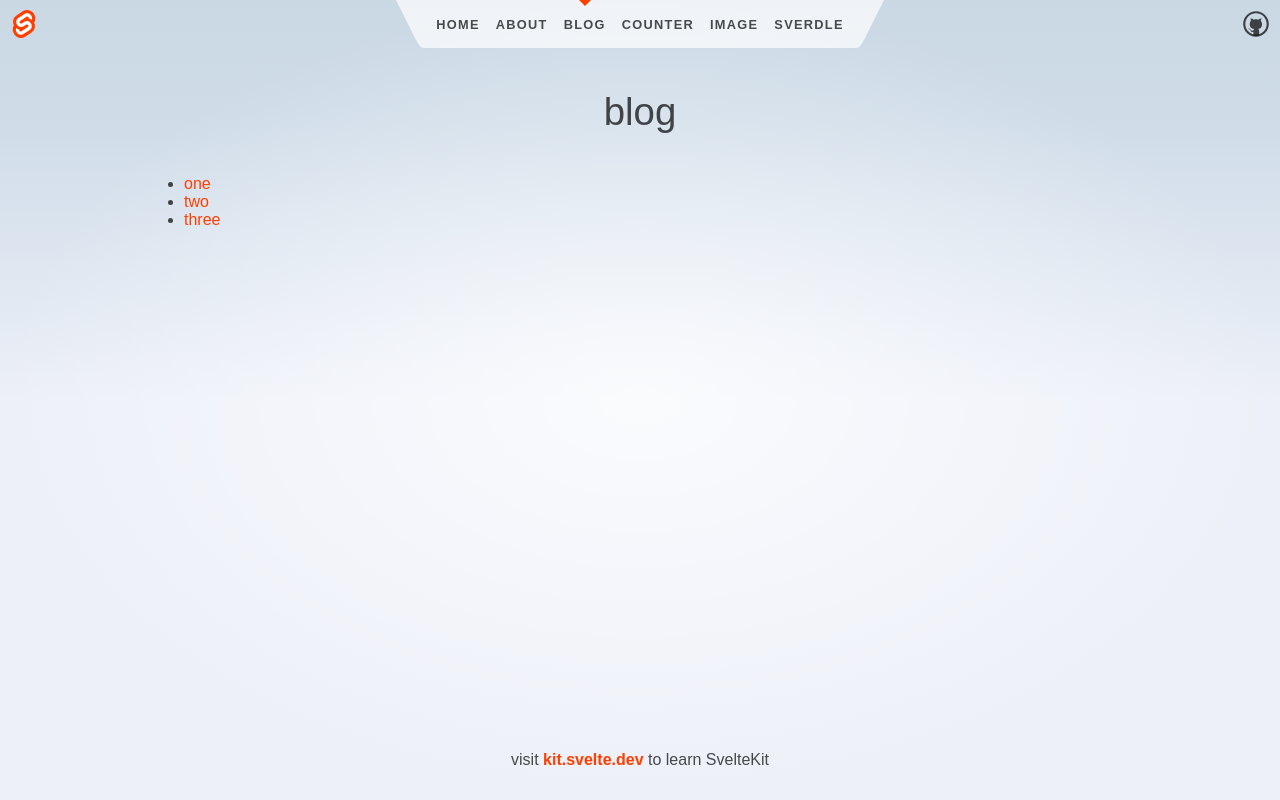
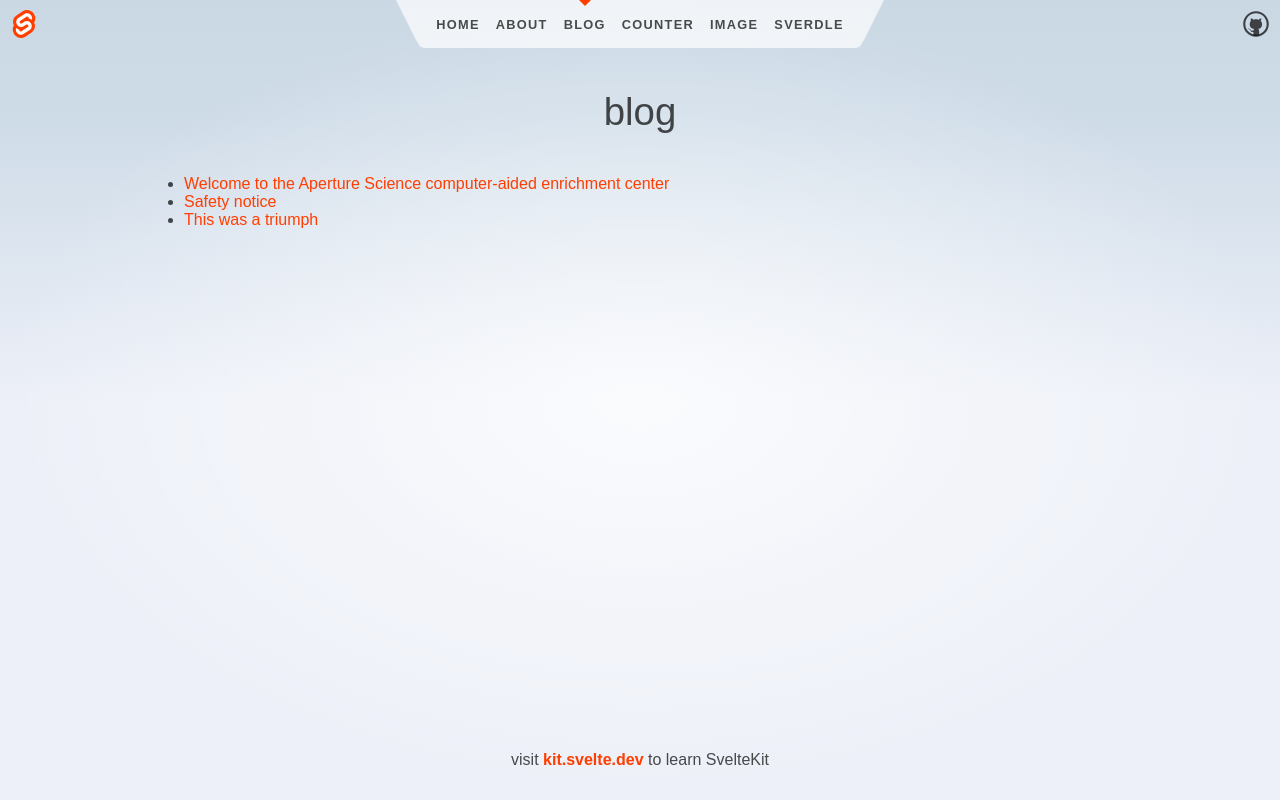
Before and after one commit to TSKHayagreevaC/svelte-webapp, a SvelteKit app: page /blog in a window 1280 px wide. Built offline with nearby package versions, Linux system fonts and the light colour scheme.

Commit message:
feat: populated blogs data into the blog routes.

```diff
--- /dev/null
+++ b/src/routes/blog/+page.server.js
@@ -0,0 +1,11 @@
+// @ts-ignore
+import {posts} from './data.js'
+
+export function load() {
+	return {
+		summaries: posts.map((/** @type {{ slug: any; title: any; }} */ post) => ({
+			slug: post.slug,
+			title: post.title
+		}))
+	};
+}
--- a/src/routes/blog/+page.svelte
+++ b/src/routes/blog/+page.svelte
@@ -1,7 +1,11 @@
+<script>
+	export let data;
+</script>
+
 <h1>blog</h1>
 
 <ul>
-	<li><a href="/blog/one">one</a></li>
-	<li><a href="/blog/two">two</a></li>
-	<li><a href="/blog/three">three</a></li>
+    {#each data.summaries as {slug, title}}
+        <li><a href="/blog/{slug}">{title}</a></li>
+    {/each}
 </ul>
--- a/src/routes/blog/[slug]/+page.svelte
+++ b/src/routes/blog/[slug]/+page.svelte
@@ -1,9 +1,10 @@
 <script>
-    import { page } from "$app/stores";
+    export let data;
 </script>
 
 <section>
-	<h1>Blog: {$page.params.slug}</h1>
+	<h1>{data.post?.title}</h1>
+    <div>{@html data.post?.content}</div>
 </section>
 
 <style>
--- /dev/null
+++ b/src/routes/blog/data.js
@@ -0,0 +1,21 @@
+export const posts = [
+	{
+		slug: 'welcome',
+		title: 'Welcome to the Aperture Science computer-aided enrichment center',
+		content:
+			'<p>We hope your brief detention in the relaxation vault has been a pleasant one.</p><p>Your specimen has been processed and we are now ready to begin the test proper.</p>'
+	},
+
+	{
+		slug: 'safety',
+		title: 'Safety notice',
+		content:
+			'<p>While safety is one of many Enrichment Center Goals, the Aperture Science High Energy Pellet, seen to the left of the chamber, can and has caused permanent disabilities, such as vaporization. Please be careful.</p>'
+	},
+
+	{
+				slug: 'cake',
+		title: 'This was a triumph',
+		content: "<p>I'm making a note here: HUGE SUCCESS.</p>"
+	}
+];
```
Also changed, not shown: src/routes/blog/[slug]/+page.server.js (added, +11 -0 lines).
